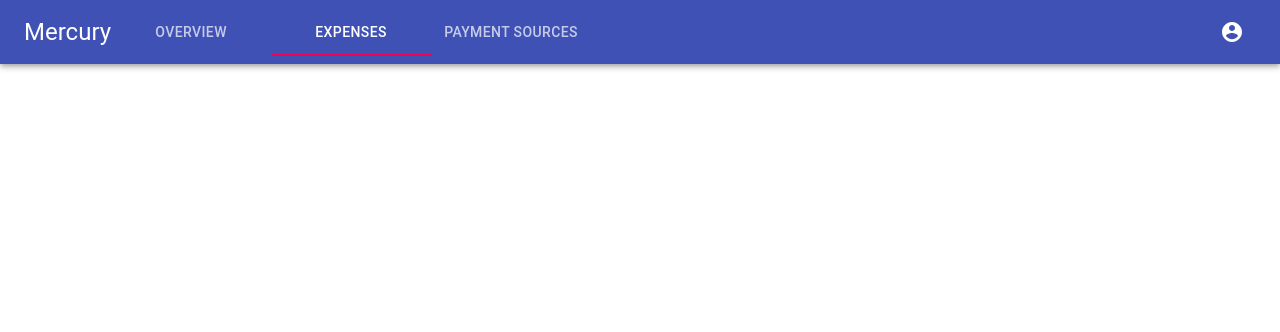
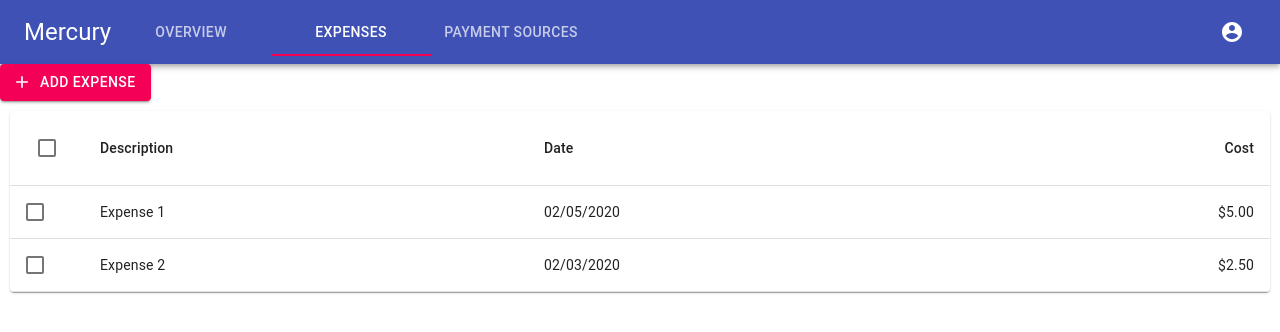
Before and after one commit to hekhuisk/mercury_front-end, a React (Create React App) app: page /expenses in a window 1280 px wide. Both pictures are taken after a click on the tab "EXPENSES". Shown: the top 332 px of the page. Built offline with nearby package versions, Linux system fonts and the light colour scheme.

Commit message:
start working on table component

```diff
--- a/package.json
+++ b/package.json
@@ -13,7 +13,8 @@
     "react": "^16.13.1",
     "react-dom": "^16.13.1",
     "react-router-dom": "^5.2.0",
-    "react-scripts": "3.4.1"
+    "react-scripts": "3.4.1",
+    "react-table": "^7.5.0"
   },
   "scripts": {
     "start": "react-scripts start",
--- /dev/null
+++ b/src/components/tab/TabPanel.jsx
@@ -0,0 +1,16 @@
+import React from 'react';
+
+const TabPanel = (props) => {
+    const { children, value, index, ...other } = props;
+
+    return (
+        <div
+            hidden={value !== index}
+            {...other}
+        >
+            {value === index && children}
+        </div>
+    );
+}
+
+export default TabPanel;
--- /dev/null
+++ b/src/components/table/Table.jsx
@@ -0,0 +1,123 @@
+import React from 'react'
+
+import MUITable from '@material-ui/core/Table'
+import TableBody from '@material-ui/core/TableBody'
+import TableCell from '@material-ui/core/TableCell'
+import TableRow from '@material-ui/core/TableRow'
+import TableContainer from '@material-ui/core/TableContainer';
+import Paper from '@material-ui/core/Paper';
+
+
+import { useTable } from 'react-table'
+import TableToolbar from "./TableToolbar";
+import TableHead from "./TableHead";
+
+const Table = (props) => {
+    const {
+        columns,
+        data,
+        hasCheckboxColumn,
+        RowRenderer
+    } = props;
+
+    const [selected, setSelected] = React.useState([]);
+
+    const handleSelectAllClick = (event) => {
+        const newSelecteds = event.target.checked ? data.map((n) => n.description) : [];
+        setSelected(newSelecteds);
+    };
+
+    const isRowSelected = (description) => selected.indexOf(description) !== -1;
+
+    const handleRowClick = (event, description) => {
+        const selectedIndex = selected.indexOf(description);
+        let newSelected = [];
+
+        if (selectedIndex === -1) {
+            newSelected = newSelected.concat(selected, description);
+        } else if (selectedIndex === 0) {
+            newSelected = newSelected.concat(selected.slice(1));
+        } else if (selectedIndex === selected.length - 1) {
+            newSelected = newSelected.concat(selected.slice(0, -1));
+        } else if (selectedIndex > 0) {
+            newSelected = newSelected.concat(
+                selected.slice(0, selectedIndex),
+                selected.slice(selectedIndex + 1),
+            );
+        }
+
+        setSelected(newSelected);
+    };
+
+    return (
+        <Paper style={{margin: '10px'}}>
+            <TableToolbar />
+            <TableContainer>
+                <MUITable>
+                    <TableHead
+                        columns={columns}
+                        rowCount={data.length}
+                        hasCheckboxColumn={hasCheckboxColumn}
+                        onSelectAllClick={handleSelectAllClick}
+                        numberOfRowsSelected={selected.length}
+                    />
+                    {data.map((rowData) => {
+                        return (
+                            <RowRenderer
+                                rowData={rowData}
+                                handleRowClick={handleRowClick}
+                                isRowSelected={isRowSelected(rowData.description)}
+                            />
+                        )
+                    })}
+                </MUITable>
+            </TableContainer>
+        </Paper>
+    );
+};
+
+function OldTable({ columns, data }) {
+    // Use the state and functions returned from useTable to build your UI
+    const { getTableProps, headerGroups, rows, prepareRow } = useTable({
+        columns,
+        data,
+    });
+
+
+    // Render the UI for your table
+    return (
+        <Paper style={{margin: '10px'}}>
+        <MUITable {...getTableProps()}>
+            <TableHead>
+                {headerGroups.map(headerGroup => (
+                    <TableRow {...headerGroup.getHeaderGroupProps()}>
+                        {headerGroup.headers.map(column => (
+                            <TableCell {...column.getHeaderProps()}>
+                                {column.render('Header')}
+                            </TableCell>
+                        ))}
+                    </TableRow>
+                ))}
+            </TableHead>
+            <TableBody>
+                {rows.map((row, i) => {
+                    prepareRow(row)
+                    return (
+                        <TableRow {...row.getRowProps()}>
+                            {row.cells.map(cell => {
+                                return (
+                                    <TableCell {...cell.getCellProps()}>
+                                        {cell.render('Cell')}
+                                    </TableCell>
+                                )
+                            })}
+                        </TableRow>
+                    )
+                })}
+            </TableBody>
+        </MUITable>
+        </Paper>
+    )
+}
+
+export default Table;
--- /dev/null
+++ b/src/components/table/TableHead.jsx
@@ -0,0 +1,55 @@
+import React from 'react';
+import TableCell from '@material-ui/core/TableCell';
+import MUITableHead from '@material-ui/core/TableHead';
+import TableRow from '@material-ui/core/TableRow';
+import Checkbox from '@material-ui/core/Checkbox';
+
+const TableHead = (props) => {
+    const {
+        columns,
+        hasActionColumn,
+        hasCheckboxColumn,
+        numberOfRowsSelected,
+        onSelectAllClick,
+        rowCount,
+    } = props;
+
+    return (
+        <MUITableHead>
+            <TableRow>
+                {hasCheckboxColumn && (
+                    <TableCell>
+                        <Checkbox
+                            indeterminate={numberOfRowsSelected > 0 && numberOfRowsSelected < rowCount}
+                            checked={rowCount > 0 && numberOfRowsSelected === rowCount}
+                            onChange={onSelectAllClick}
+                        />
+                    </TableCell>
+                )}
+                {hasActionColumn && (
+                    <TableCell />
+                )}
+                {columns.map((column) => {
+                    const {
+                        disablePadding = false,
+                        key,
+                        label,
+                        numeric = false
+                    } = column;
+
+                    return (
+                        <TableCell
+                            key={key}
+                            align={numeric ? 'right' : 'left'}
+                            padding={disablePadding ? 'none' : 'default'}
+                        >
+                            {label}
+                        </TableCell>
+                    );
+                })}
+            </TableRow>
+        </MUITableHead>
+    );
+};
+
+export default TableHead;
--- /dev/null
+++ b/src/components/table/TableToolbar.jsx
@@ -0,0 +1,7 @@
+import React from "react";
+
+const TableToolbar = () => {
+    return null;
+};
+
+export default TableToolbar;
--- a/src/views/NavBar.jsx
+++ b/src/views/NavBar.jsx
@@ -7,12 +7,14 @@ import Typography from '@material-ui/core/Typography';
 import Tabs from '@material-ui/core/Tabs';
 import Tab from '@material-ui/core/Tab';
 import AccountCircle from '@material-ui/icons/AccountCircle';
+import TabPanel from "../components/tab/TabPanel";
+import Expenses from "./expense/Expenses";
 
 const NavBar = () => {
-    const [ selectedTab, setSelectedTab ] = React.useState(0);
+    const [ selectedTabValue, setSelectedTabValue ] = React.useState(0);
 
-    const handleTabClick = (event, newValue) => {
-        setSelectedTab(newValue);
+    const handleTabClick = (event, newTabValue) => {
+        setSelectedTabValue(newTabValue);
     };
 
     return (
@@ -22,7 +24,7 @@ const NavBar = () => {
                     <Typography variant="h5" noWrap>
                         Mercury
                     </Typography>
-                    <Tabs value={selectedTab} onChange={handleTabClick} aria-label="simple tabs example">
+                    <Tabs value={selectedTabValue} onChange={handleTabClick} aria-label="simple tabs example">
                         <Tab label="Overview" />
                         <Tab label="Expenses"/>
                         <Tab label="Payment Sources" />
@@ -43,6 +45,9 @@ const NavBar = () => {
                     </div>
                 </Toolbar>
             </AppBar>
+            <TabPanel value={selectedTabValue} index={1}>
+                <Expenses />
+            </TabPanel>
         </>
     );
 }
--- a/src/views/expense/Expenses.jsx
+++ b/src/views/expense/Expenses.jsx
@@ -1,7 +1,22 @@
 import React from "react";
+import Button from '@material-ui/core/Button';
+import AddIcon from '@material-ui/icons/Add';
+import ExpenseTable from "./table/ExpenseTable";
 
 const Expenses = () => {
 
+    return (
+        <div>
+            <Button
+                variant="contained"
+                color="secondary"
+                startIcon={<AddIcon />}
+            >
+                Add Expense
+            </Button>
+            <ExpenseTable />
+        </div>
+    );
 };
 
 export default Expenses;
--- /dev/null
+++ b/src/views/expense/table/ExpenseRow.jsx
@@ -0,0 +1,32 @@
+import React from "react";
+import TableRow from "@material-ui/core/TableRow";
+import TableCell from "@material-ui/core/TableCell";
+import Checkbox from "@material-ui/core/Checkbox";
+
+const ExpenseRow = (props) => {
+    const {
+        handleRowClick,
+        isRowSelected,
+        rowData
+    } = props;
+
+    return (
+        <TableRow
+            hover
+            onClick={(event) => handleRowClick(event, rowData.description)}
+            key={rowData.description}
+            selected={isRowSelected}
+        >
+            <TableCell padding="checkbox">
+                <Checkbox
+                    checked={isRowSelected}
+                />
+            </TableCell>
+            <TableCell>{rowData.description}</TableCell>
+            <TableCell>{rowData.date}</TableCell>
+            <TableCell align="right">{rowData.cost}</TableCell>
+        </TableRow>
+    );
+};
+
+export default ExpenseRow;
--- /dev/null
+++ b/src/views/expense/table/ExpenseTable.jsx
@@ -0,0 +1,48 @@
+import React from "react";
+import ExpenseRow from "./ExpenseRow";
+import Table from "../../../components/table/Table";
+
+const ExpenseTable = () => {
+    const columns = React.useMemo(
+        () => [
+            {
+                label: 'Description',
+                key: 'description'
+            },
+            {
+                label: 'Date',
+                key: 'date'
+            },
+            {
+                label: 'Cost',
+                key: 'cost',
+                numeric: true
+            },
+        ],
+        []
+    )
+
+    const data = [
+        {
+            'description': 'Expense 1',
+            'date': '02/05/2020',
+            'cost': '$5.00'
+        },
+        {
+            'description': 'Expense 2',
+            'date': '02/03/2020',
+            'cost': '$2.50'
+        },
+    ];
+
+    return (
+        <Table
+            columns={columns}
+            data={data}
+            RowRenderer={ExpenseRow}
+            hasCheckboxColumn
+        />
+    );
+};
+
+export default ExpenseTable;
```
Also changed, not shown: src/components/tab/Tabs.jsx (added, +19 -0 lines), src/components/tab/Tab.jsx (added), 1 other file (tests, documents, lock files or other folders). Lines whose indentation alone changed are shown as unchanged.
